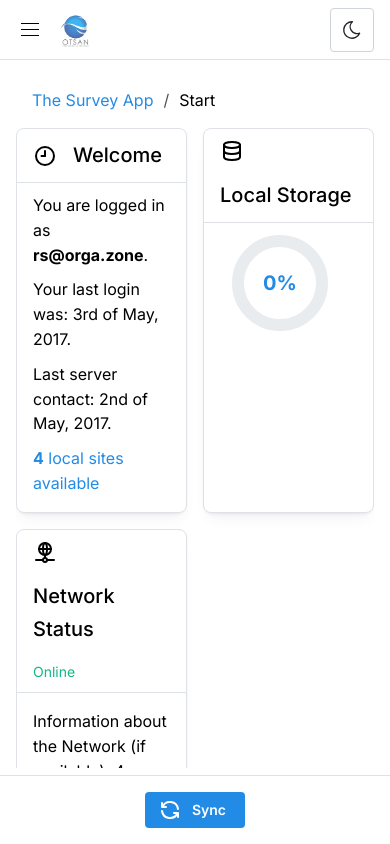
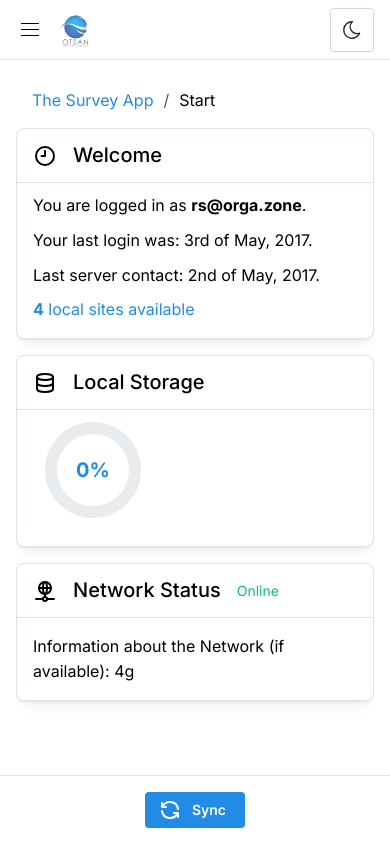
Before and after one commit to relvingonzalez/the-survey-app, a Next.js app: page /the-survey-app/start in a window 390 px wide. Built offline with nearby package versions, Linux system fonts and the light colour scheme; a small style sheet from the web is missing.

Commit message:
Fix start grid fro mobile screens

```diff
--- a/src/app/the-survey-app/start/page.tsx
+++ b/src/app/the-survey-app/start/page.tsx
@@ -5,7 +5,11 @@ import { SimpleGrid } from "@mantine/core";
 
 export default function StartPage() {
   return (
-    <SimpleGrid cols={2}>
+    <SimpleGrid
+      cols={{ base: 1, md: 2, xl: 4 }}
+      spacing={{ base: 10, sm: "xl" }}
+      verticalSpacing={{ base: "md", sm: "xl" }}
+    >
       <Start />
       <DiscSpaceCard />
       <NetworkStatusCard />
--- a/src/components/Sites/SiteOverview.tsx
+++ b/src/components/Sites/SiteOverview.tsx
@@ -79,9 +79,7 @@ export default function SiteOverview({ siteCode }: SiteOverviewProps) {
         <Text mt="10" inherit>
           {site.name}
         </Text>
-        <Text inherit>
-          {site.street}
-        </Text>
+        <Text inherit>{site.street}</Text>
         <Text>
           {site.city}, {site.state}
         </Text>
```
